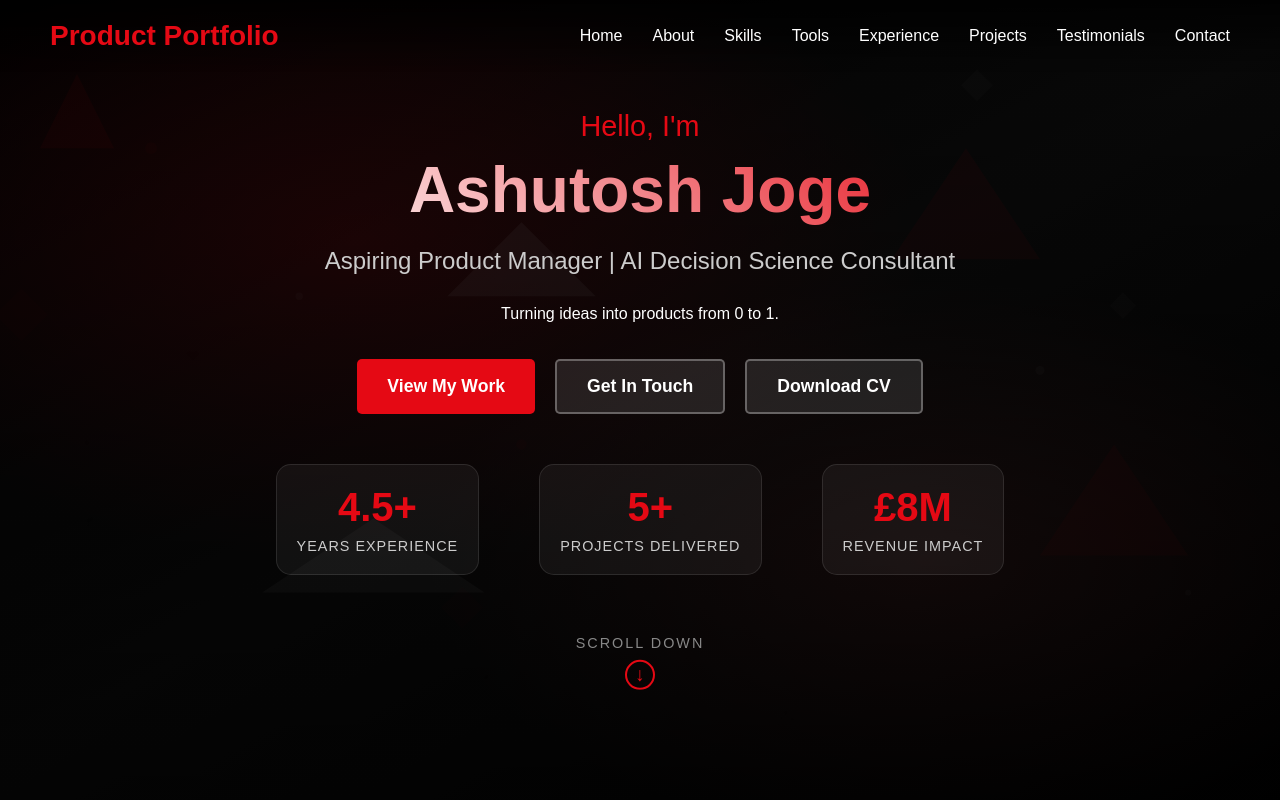
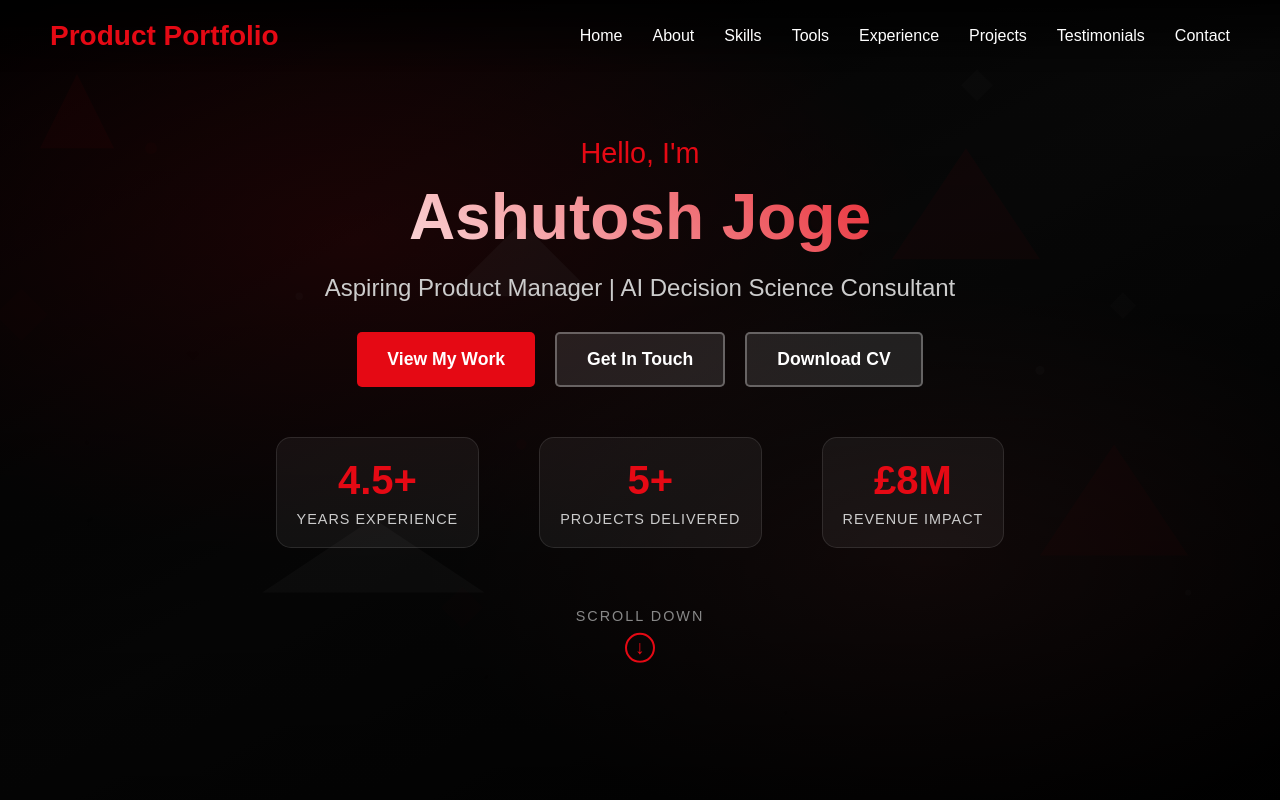
Before and after one commit to XashutoshX/product_portfolio, a plain HTML site: page index.html in a window 1280 px wide. Shown: the top 800 px of the page. Drawn offline with Linux system fonts and the light colour scheme.

Commit message:
removed sub text

```diff
--- a/index.html
+++ b/index.html
@@ -1138,8 +1138,6 @@
             <p class="hero-greeting">Hello, I'm</p>
             <h1>Ashutosh Joge</h1>
             <p class="subtitle">Aspiring Product Manager | AI Decision Science Consultant</p>
-            <p class="about-text">Turning ideas into products from 0 to 1.</p>
-            <br> </br>
             <div class="cta-buttons">
                 <a href="#projects" class="btn-primary">View My Work</a>
                 <a href="#contact" class="btn-secondary">Get In Touch</a>
```
